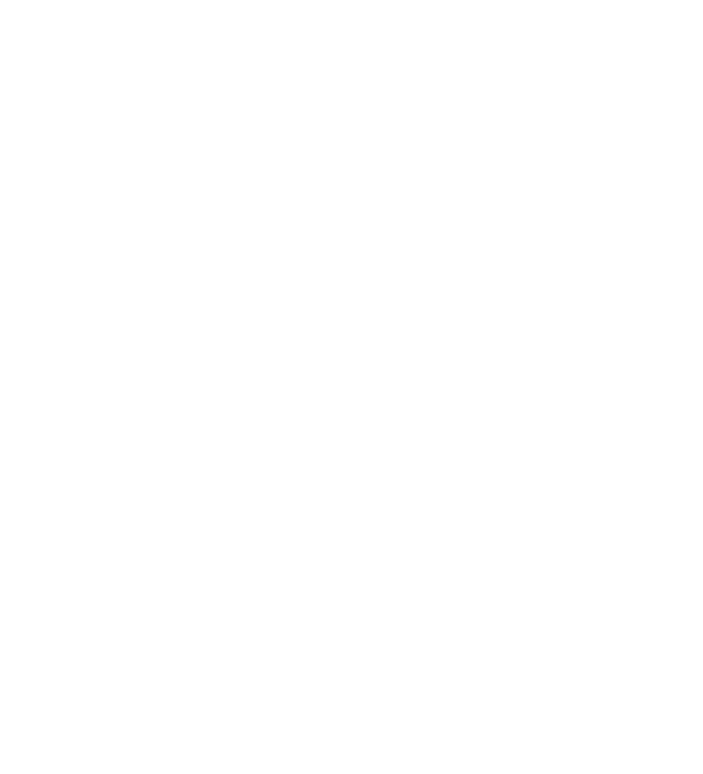
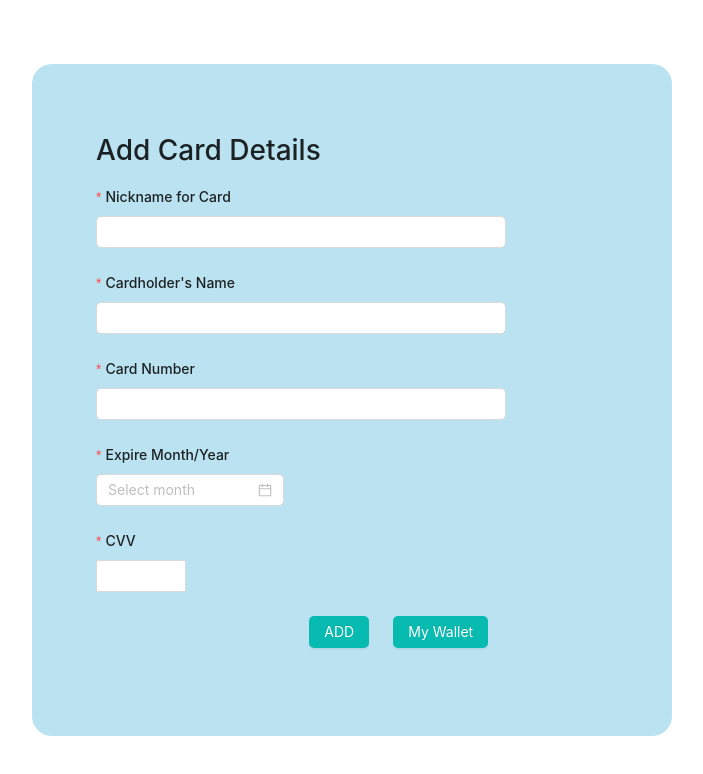
Before and after one commit to kelum99/DS-Assignment---Frontend, a React (Create React App) app: page /admin/payment in a window 1280 px wide. Before the commit this address had no page. Shown: the top 774 px of the page, without its empty margins (288-991 px from the left). Built offline with nearby package versions, Linux system fonts and the light colour scheme.

Commit message:
movie admin and payment

```diff
--- a/src/MainRouter.jsx
+++ b/src/MainRouter.jsx
@@ -4,6 +4,7 @@
 import Home from "./components/Home";
 import AdminManagement from "./pages/admin/adminManagement";
 import CustomerManagement from "./pages/admin/customerManagement";
+import Payment from "./pages/admin/payment";
 
 const MainRouter = () => {
   return (
@@ -13,6 +14,7 @@
         <Route path="/home" element={<Home />} />
         <Route path="/admin/movieadminmanagement" element={<AdminManagement />} />
         <Route path="/admin/customerManagement" element={<CustomerManagement />} />
+        <Route path="/admin/payment" element={<Payment />} />
 
 
 
--- a/src/pages/admin/admin.css
+++ b/src/pages/admin/admin.css
@@ -1,55 +1,32 @@
-.form-item{
-    background: #62bdbb;
+.form-item {
+  background: #bae2f0;
+  border-radius: 10px;
   margin: 5%;
-    padding: 20px 5%;
   border-radius: 20px;
-    width: 40%;
+  display: flex;
+  justify-content: flex-start;
+  flex-direction: column;
+  width: 50%;
+  padding: 30px;
+}
+
+.MainContainer-Item {
   display: flex;
   flex-direction: column;
-    justify-content:flex-start;
-
-}
-
-.MainContainer-Item{
-    display: flex;
-    flex-direction: column;
-    justify-content: center;
-    align-items: center;
-
-}
-.form-item .ant-input{
-    border-radius: 5px;
-    width: 80%;
-}
-.form-item .ant-form-item-required {
-    font-weight: 500;
+  justify-content: flex-start;
 }
 
 
-.button{
+.form-item .ant-btn-primary {
   border-radius: 5px;
-    padding: 100px 100px 70px 40%;
-}
-.form-item .ant-btn-primary{
-    border-radius: 5px;
-    background: #185B8C;
+  background: #185b8c;
   outline: none;
   border: none;
-    margin: 0%;
+  margin: 2%;
+}
 
 
-
-}
-
-.form-item .ant-input{
-    border-radius: 5px;
-    width: 80%;
-}
-.form-item .ant-form-item-required {
-    font-weight: 500;
-}
-
-.btn{
+.btn {
   border: none;
   color: white;
   text-align: center;
@@ -62,14 +39,79 @@
   margin: 5% 60px 10px 80px;
 }
 
-.table{
-    margin: 80px;
+.admin-table {
+  border-collapse: collapse;
+  width: 80%;
+  margin: 10px 25px
 }
 
-.addItem-table .ant-table-content{
+.admin-table .ant-table-content {
   background: #bae2f0;
   font-size: 16px;
 }
-.addItem-table .ant-table-thead .ant-table-cell{
-    background: #07bbd1
+.admin-table .ant-table-thead .ant-table-cell {
+  background: #07bbd1;
 }
+
+.main-container-payment {
+  display: flex;
+  justify-content: center;
+  align-items: center;
+  background: #fff;
+  min-height: 100vh;
+}
+
+.form .ant-input {
+  border-radius: 5px;
+  width: 80%;
+}
+.form .ant-form-item-required {
+  font-weight: 500;
+}
+.form .ant-picker {
+  border-radius: 5px;
+}
+.form .ant-btn-primary {
+  border-radius: 5px;
+  background: #07bbb1;
+  outline: none;
+  border: none;
+}
+.form .ant-btn-primary span {
+  text-align: center;
+}
+.form .ant-checkbox-wrapper {
+  font-size: 15px;
+  font-weight: 500;
+}
+.form .ant-form-item .ant-select {
+  width: 80%;
+  text-align: start;
+  padding: 0px;
+}
+
+.form {
+  background: #bae2f0;
+  border-radius: 10px;
+  margin: 5%;
+  border-radius: 20px;
+  display: flex;
+  justify-content: flex-start;
+  flex-direction: column;
+  width: 50%;
+  padding: 5%;
+}
+
+.customer-table {
+  display: flex;
+  border-collapse: collapse;
+  width: 100%;
+}
+
+.customer-table .ant-table-content {
+  background: #bae2f0;
+  font-size: 16px;
+}
+.customer-table .ant-table-thead .ant-table-cell {
+  background: #07bbd1;
+}
--- a/src/pages/admin/adminManagement.jsx
+++ b/src/pages/admin/adminManagement.jsx
@@ -2,7 +2,20 @@
 import { Form, Input, Checkbox, Table, Button, message } from "antd";
 import "./admin.css";
 
-
+const dataSource = [
+  {
+    key: "1",
+    name: "Mike",
+    age: 32,
+    address: "10 Downing Street"
+  },
+  {
+    key: "2",
+    name: "John",
+    age: 42,
+    address: "10 Downing Street"
+  }
+];
 
 const columns = [
   {
@@ -19,6 +32,11 @@
     title: "Address",
     dataIndex: "address",
     key: "address"
+  },
+  {
+    title: "Action",
+    key: "action",
+    render: () => <Button>Delete</Button>
   }
 ];
 
@@ -33,48 +51,25 @@
 
   const layout = {
     labelCol: {
-      span: 8,
+      span: 8
     },
     wrapperCol: {
-      span: 14,
-    },
+      span: 14
+    }
   };
 
-  const dataSource = [
-    {
-
-      name: "Mike",
-      age: 32,
-      address: "10 Downing Street"
-    },
-    {
-
-      name: "John",
-      age: 42,
-      address: "10 Downing Street"
-    }
-  ];
-
   return (
-    <div className = "MainContainer-Item">
+    <div className="MainContainer-Item">
       <div className="form-item">
         <Form
           name="basic"
-          labelCol={{
-            span: 8
-          }}
-          wrapperCol={{
-            span: 16
-          }}
-          initialValues={{
-            remember: true
-          }}
+
           onFinish={onFinish}
           autoComplete="off"
         >
           <Form.Item
-            label="Username"
-            name="username"
+            label="Name"
+            name="name"
             rules={[
               {
                 required: true,
@@ -97,18 +92,6 @@
           >
             <Input.Password />
           </Form.Item>
-
-          <Form.Item
-            name="remember"
-            valuePropName="checked"
-            wrapperCol={{
-              offset: 8,
-              span: 16
-            }}
-          >
-            <Checkbox>Remember me</Checkbox>
-          </Form.Item>
-
           <Form.Item
             wrapperCol={{
               offset: 8,
@@ -116,20 +99,19 @@
             }}
           ></Form.Item>
 
-
-     <Form.Item wrapperCol={{ ...layout.wrapperCol, offset: 6 }}>
-        <Button type="primary" htmlType="submit" onClick={success}>
-          ADD
-        </Button>
-      </Form.Item>
-
+          <Form.Item wrapperCol={{ ...layout.wrapperCol, offset: 6 }}>
+            <Button type="primary" htmlType="submit" onClick={success}>
+              ADD
+            </Button>
+          </Form.Item>
         </Form>
       </div>
 
-      <div >
-        <Table columns={columns}
-        data={dataSource}
-        className="table"
+      <div>
+        <Table
+          dataSource={dataSource}
+          columns={columns}
+          className="admin-table"
         />
       </div>
     </div>
--- a/src/pages/admin/customerManagement.jsx
+++ b/src/pages/admin/customerManagement.jsx
@@ -40,7 +40,7 @@
 
 return (
   <div>
-   <Table columns={columns} data={dataSource} className="table" />
+   <Table columns={columns} data={dataSource} className="customer-table" />
   </div>
 );
 };
--- /dev/null
+++ b/src/pages/admin/payment.jsx
@@ -0,0 +1,117 @@
+import React,{useState} from "react";
+import {Link} from "react-router-dom";
+import "./admin.css";
+import {
+    Form,
+    Input,
+    InputNumber,
+    Button,
+    DatePicker,
+    message,Space,Row
+  } from "antd";
+
+
+
+function Payment() {
+    const layout = {
+      labelCol: {
+        span: 8
+      },
+      wrapperCol: {
+        span: 14
+      }
+    };
+    const [size] = useState('large')
+
+    const onSuccess = () => {
+      message.success("Card Add To Wallet Successfully !");
+    };
+
+
+
+
+    return (
+
+        <div className="main-container-payment">
+          <div className="form">
+            <h1>Add Card Details</h1>
+
+            <Form
+              name="payment-form"
+
+              layout="vertical"
+            >
+              <Form.Item
+                name={["nickName"]}
+                label="Nickname for Card"
+                rules={[{ required: true }]}
+              >
+                <Input autocomplete="off" />
+              </Form.Item>
+
+              <Form.Item
+                name={["name"]}
+                label="Cardholder's Name"
+                rules={[{ required: true }]}
+              >
+                <Input autocomplete="off" />
+              </Form.Item>
+
+              <Form.Item
+                name={["cardNumber"]}
+                label="Card Number"
+                rules={[{ required: true }]}
+              >
+                <Input maxLength={16} />
+              </Form.Item>
+
+              <Form.Item
+                name={["expireDate"]}
+                label="Expire Month/Year"
+                rules={[{ required: true }]}
+              >
+                <DatePicker picker="month" />
+              </Form.Item>
+
+              <Form.Item
+                name={["cvv"]}
+                label="CVV"
+                rules={[
+                  {
+                    type: "number",
+                    required: true
+                  }
+                ]}
+              >
+                <InputNumber maxLength={3} />
+              </Form.Item>
+
+              {/* <Form.Item name="save" valuePropName="checked">
+                <Checkbox >Save this card to wallet</Checkbox>
+              </Form.Item> */}
+
+              <Form.Item
+                shouldUpdate
+                wrapperCol={{ ...layout.wrapperCol, offset: 10 }}
+              >
+              <Row>
+              <Space size={size}>
+                <Button type="primary" htmlType="submit" onClick={onSuccess}>
+                  ADD
+                </Button>
+                <Link to="/updateWallet">
+                <Button type="primary">
+                  My Wallet
+                </Button>
+                </Link>
+                </Space>
+                </Row>
+              </Form.Item>
+            </Form>
+
+          </div>
+        </div>
+    );
+  }
+
+export default Payment;
```
Lines whose indentation alone changed are shown as unchanged.
